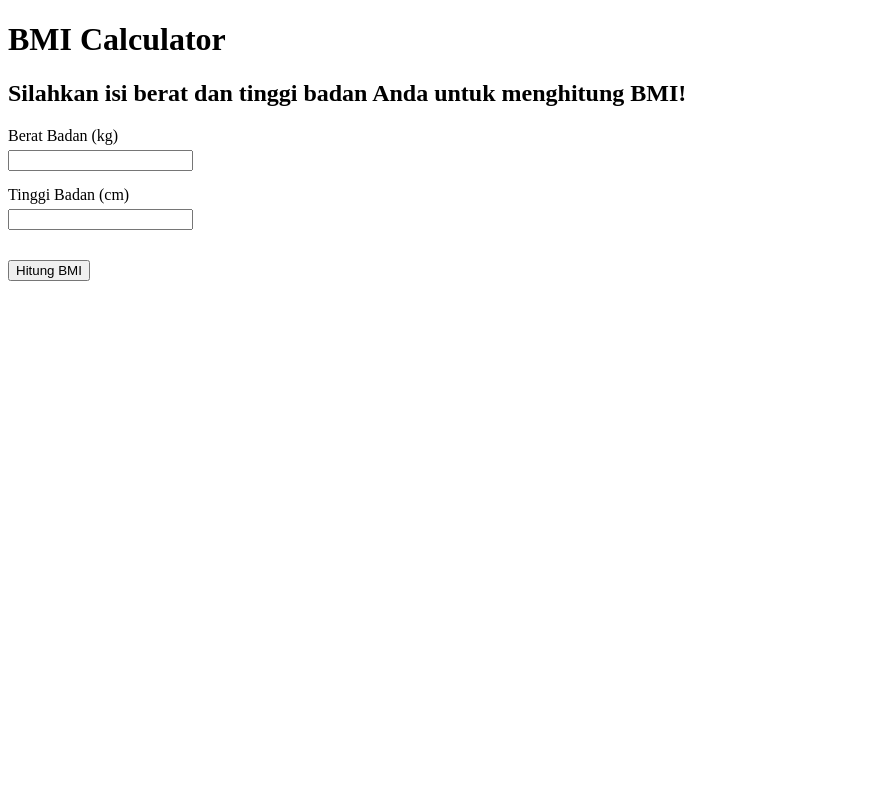
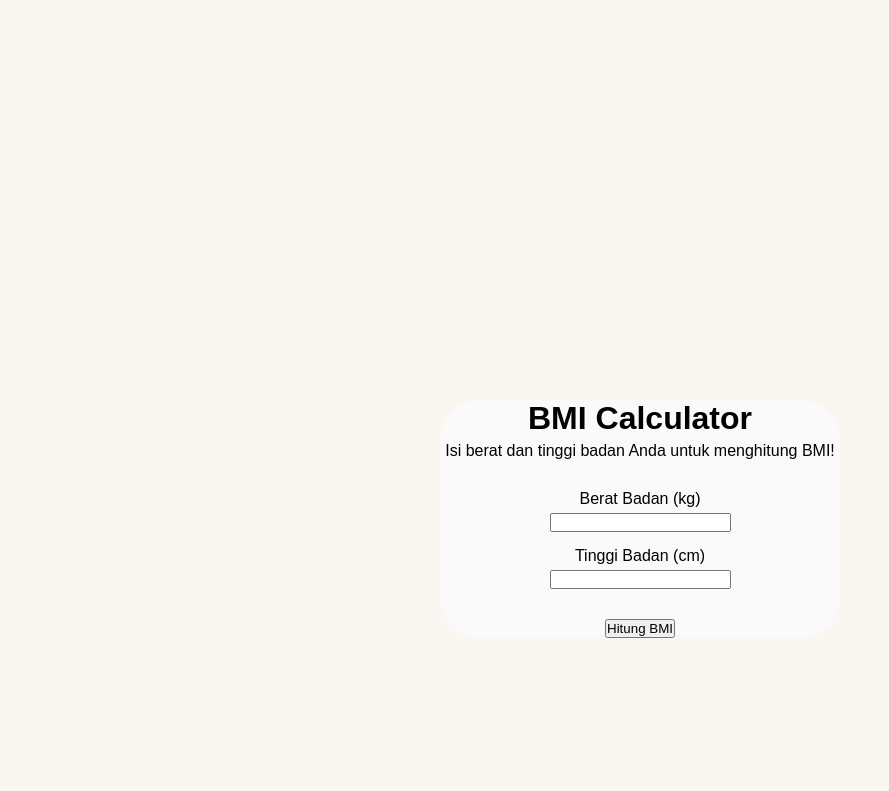
Before and after one commit to NadiaDNA/BMI-Calculator, a plain HTML site: page index.html in a window 1280 px wide. Shown: the whole page, without its empty margins (0-889 px from the left). Drawn offline with Linux system fonts and the light colour scheme.

Commit message:
first style

```diff
--- a/index.html
+++ b/index.html
@@ -12,7 +12,7 @@
     <div class="container">
         <div class="box">
             <h1>BMI Calculator</h1>
-            <h2>Silahkan isi berat dan tinggi badan Anda untuk menghitung BMI!</h2>
+            <p class="spasiBig">Isi berat dan tinggi badan Anda untuk menghitung BMI!</p>
             <div class="content">
                 <div class="input">
                     <label for="beratBadan">Berat Badan (kg)</label> <br />
--- a/style.css
+++ b/style.css
@@ -8,4 +8,32 @@
     margin-top: 5px;
 }
 
-*
+*{
+    padding: 0;
+    margin: 0;
+    box-sizing: border-box;
+}
+
+body{
+    min-height: 100vh;
+    background-color: rgb(250, 246, 240);
+    background-size: cover;
+    background-repeat: no-repeat;
+    font-family: sans-serif;
+}
+
+.container{
+    position: absolute;
+    left: 50%;
+    top: 50%;
+    transform: translate(-50%, 0%);
+}
+
+.box{
+    min-width: 400px;
+    background: #fafafa;
+    border-radius: 40px;
+    text-align: center;
+    position: relative;
+    margin-bottom: 150px;
+}
```
